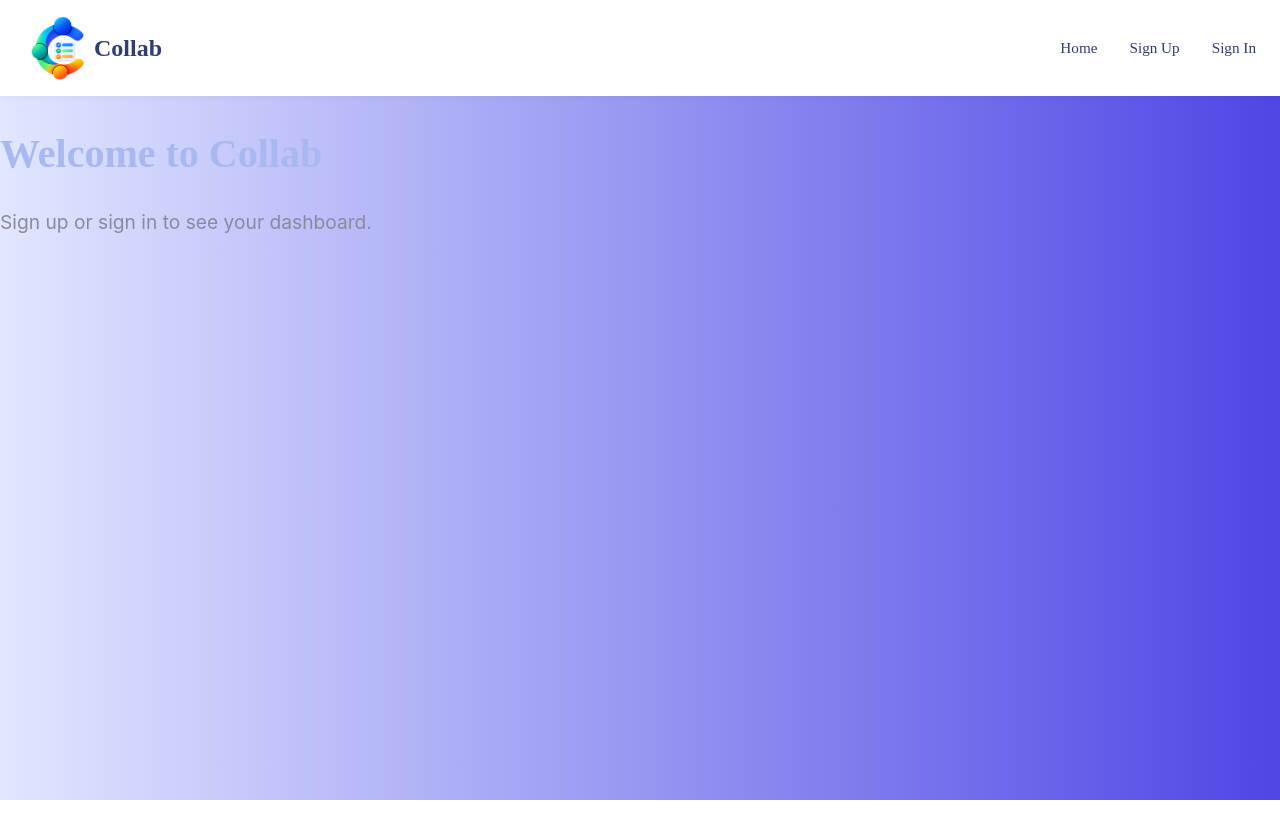
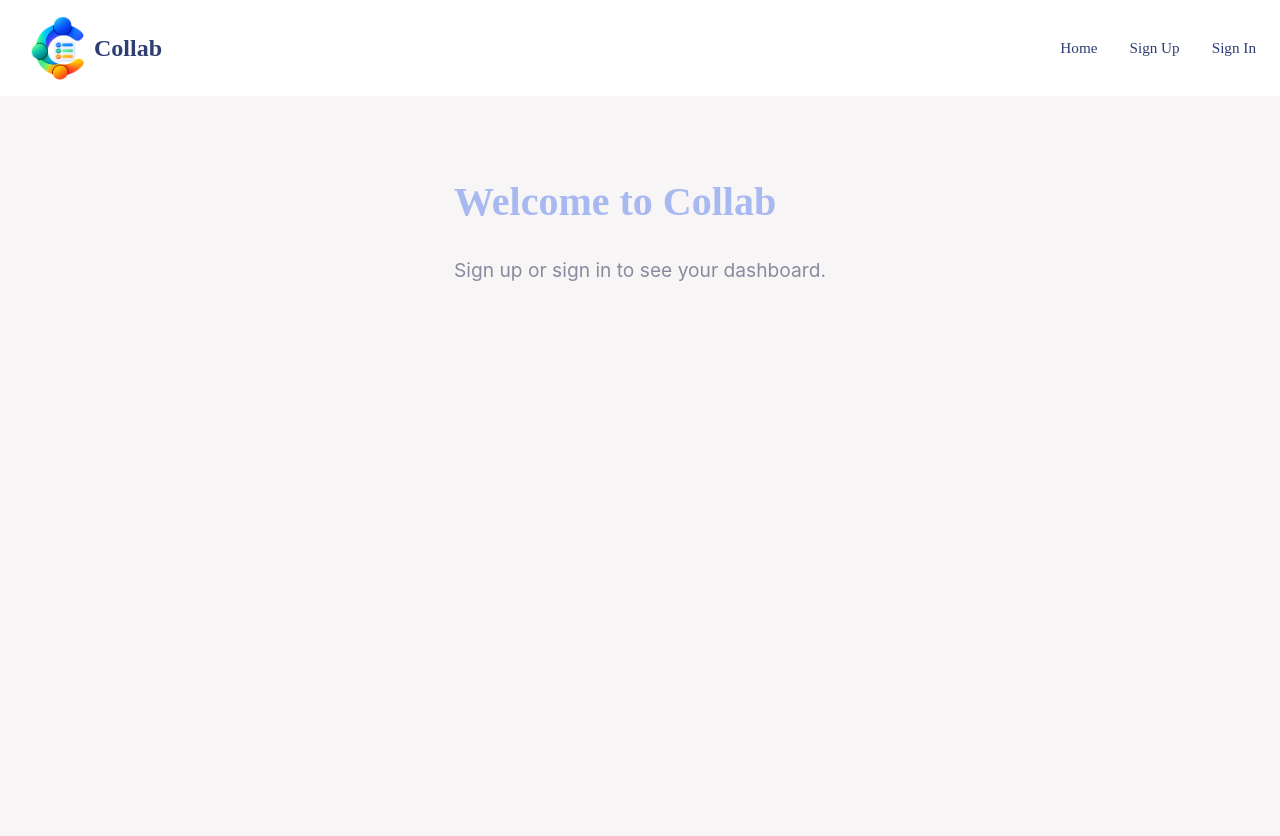
Before and after one commit to bynbdulla/collab-front-end, a React (Vite) app: page / in a window 1280 px wide. Before the commit the page ends 800 px from the top, so only its background shows below. Built offline with nearby package versions, Linux system fonts and the light colour scheme; no server answers; a web font is replaced by a local one.

Commit message:
last changes

```diff
--- a/src/App.css
+++ b/src/App.css
@@ -597,6 +597,15 @@ font-weight: 700;
   border-radius: 10px;
   overflow: hidden;
   box-shadow: 0 2px 8px rgba(91, 110, 255, 0.05);
+}
+
+.app-main {
+  display: flex;
+  justify-content: center;
+  width: 100%;
+  padding: 48px 24px;
+  min-height: calc(100vh - 60px);
+  background-color: var(--color-background);
 }
 
 .form-wrapper {
--- a/src/pages/TasksUpdate.jsx
+++ b/src/pages/TasksUpdate.jsx
@@ -43,11 +43,16 @@ const TasksUpdate = (props) => {
         const task = await taskService.show(workspaceId, taskId);
         const workspaceData = await workspaceService.show(workspaceId);
 
+        const assignedToId =
+          typeof taskData.assignedTo === "object"
+            ? taskData.assignedTo._id
+            : taskData.assignedTo || "";
+
         setFormData({
           name: task.name || "",
           description: task.description || "",
           priority: task.priority || "High",
-          assignedTo: task.assignedTo || "",
+          assignedTo: assignedToId || "",
           workspaceId: task.workspaceId || "",
           status: task.status || "To Do",
         });
```
Also changed, not shown: src/pages/MeetingsDetails.jsx (+0 -7 lines).
